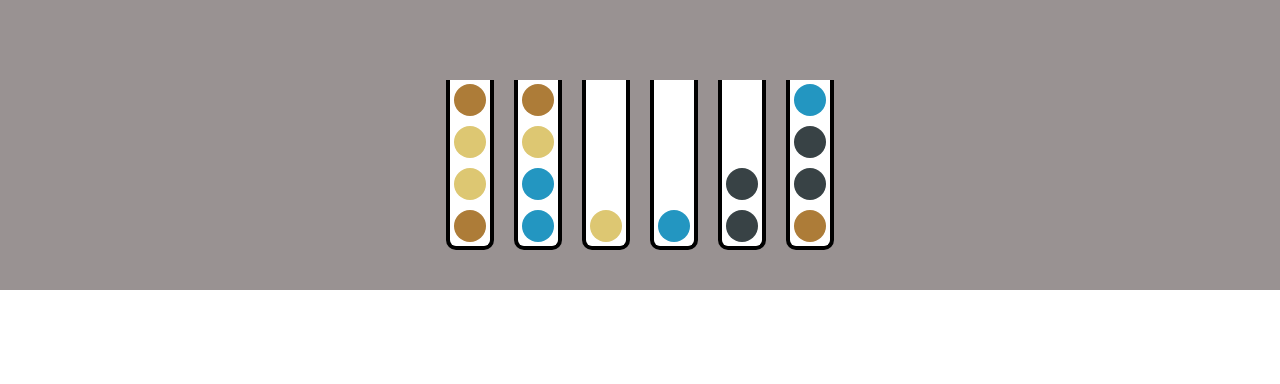
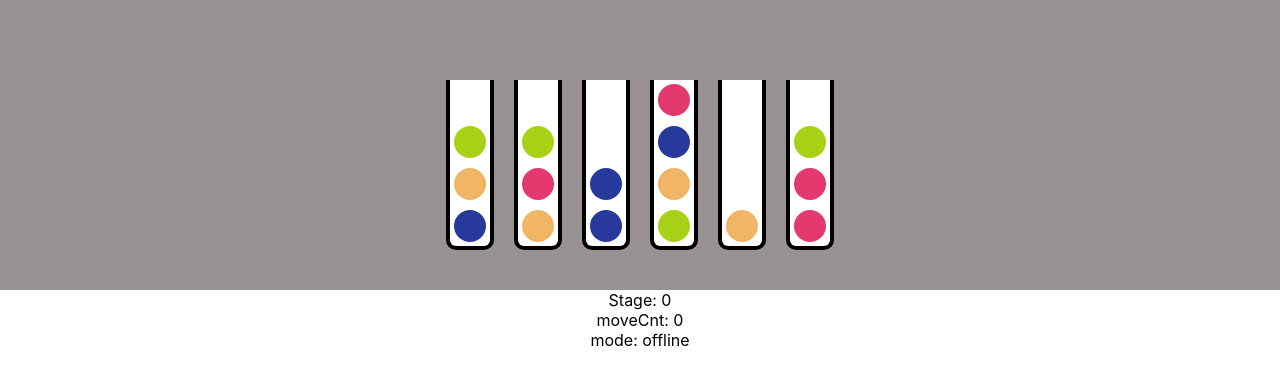
Before and after one commit to MTGVim/ballsort-client, a React (Create React App) app: page /ballsort in a window 1280 px wide. Shown: the top 384 px of the page. Built offline with nearby package versions, Linux system fonts and the light colour scheme; no server answers.

Commit message:
[feat] 스테이지 / 온라인 여부 / 무브 카운트 정보 노출

```diff
--- a/src/App.tsx
+++ b/src/App.tsx
@@ -39,7 +39,11 @@ function App() {
           </QueryClientProvider>
         </AppContextProvider>
       </Suspense>
-      <Toaster />
+      <Toaster
+        toastOptions={{
+          position: 'top-center',
+        }}
+      />
     </AppRoot>
   );
 }
--- a/src/components/BallSort.tsx
+++ b/src/components/BallSort.tsx
@@ -1,17 +1,22 @@
-import React, { useEffect, useState } from 'react';
+import React, { useEffect, useRef, useState } from 'react';
 import styled, { keyframes } from 'styled-components';
 import { toast } from 'react-hot-toast';
-import seedrandom from 'seedrandom';
+
 import {
   BallColors,
   getPickableBallIdxs,
   getStage,
   isStageClear,
   moveMatchedBalls,
-  verifyStage,
 } from 'utils/gameLogic';
 import { Stage } from 'types';
+import useAppContext from 'hooks/useAppContext';
 
+const BallSortFrame = styled.div`
+  width: 100%;
+  height: 100%;
+  text-align: center;
+`;
 const BallStackList = styled.div`
   background: #999292;
   display: flex;
@@ -58,16 +63,24 @@ const Ball = styled.div<{ ball: number; picked: boolean }>`
 
 const BallSort = () => {
   const [selectedStackIdx, setSelectedStackIdx] = useState<number | null>(null);
-  const [stageNum, setStatgeNum] = useState<number>(0);
+  const [stageNum, setStatgeNum] = useState<number>(
+    Number(localStorage.getItem('clearedStageNum') || -1) + 1
+  );
   const [stageState, setStageState] = useState<Stage>(getStage(stageNum));
+  const [moveCnt, setMoveCnt] = useState<number>(0);
+  const { user } = useAppContext();
 
   useEffect(() => {
     if (isStageClear(stageState)) {
       toast.success('Stage Cleared! 🎉');
-      setTimeout(() => {
+      const handle = setTimeout(() => {
         setStageState(getStage(stageNum));
+        setMoveCnt(0);
         setStatgeNum((prev) => prev + 1);
-      }, 5e3);
+      }, 3e3);
+      return () => {
+        clearTimeout(handle);
+      };
     }
   }, [stageState]);
 
@@ -84,9 +97,12 @@ const BallSort = () => {
         !moveMatchedBalls(newState[selectedStackIdx], newState[targetStackIdx])
       ) {
         toast.error('Cannot move to there');
+        setSelectedStackIdx(null);
+        return;
       }
       setStageState([...newState]);
       setSelectedStackIdx(null);
+      setMoveCnt((prev) => prev + 1);
       return;
     }
 
@@ -97,6 +113,7 @@ const BallSort = () => {
   };
 
   return (
+    <BallSortFrame>
       <BallStackList key={stageNum}>
         {stageState.map((ballStack, stackIdx) => {
           const isStackSelected = selectedStackIdx === stackIdx;
@@ -123,6 +140,10 @@ const BallSort = () => {
           );
         })}
       </BallStackList>
+      <div>Stage: {stageNum}</div>
+      <div>moveCnt: {moveCnt}</div>
+      <div>mode: {user ? 'online' : 'offline'}</div>
+    </BallSortFrame>
   );
 };
 
--- a/src/utils/gameLogic.ts
+++ b/src/utils/gameLogic.ts
@@ -1,7 +1,7 @@
 import seedrandom from 'seedrandom';
 import { Stage } from 'types';
 
-seedrandom('tiger.yoo', { global: true });
+seedrandom('abcd', { global: true });
 
 export const BallColors: string[] = [];
 
@@ -92,11 +92,6 @@ export function moveMatchedBalls(
     fromStack.length === 0 ? null : fromStack[fromStack.length - 1];
   const toTop = toStack.length === 0 ? null : toStack[toStack.length - 1];
 
-  const canMove = toTop === null || fromTop === toTop;
-
-  if (!canMove) {
-    return false;
-  }
   const balls = [];
   for (let i = fromStack.length - 1; i >= 0; i--) {
     if (fromStack[i] !== fromTop) {
@@ -106,6 +101,11 @@ export function moveMatchedBalls(
   }
 
   const moveCnt = Math.min(MaxBallStackLength - toStack.length, balls.length);
+  const canMove = (toTop === null || fromTop === toTop) && moveCnt > 0;
+  if (!canMove) {
+    return false;
+  }
+
   for (let i = 0; i < moveCnt; i++) {
     moveBall(fromStack, toStack);
   }
```
Lines whose indentation alone changed are shown as unchanged.
